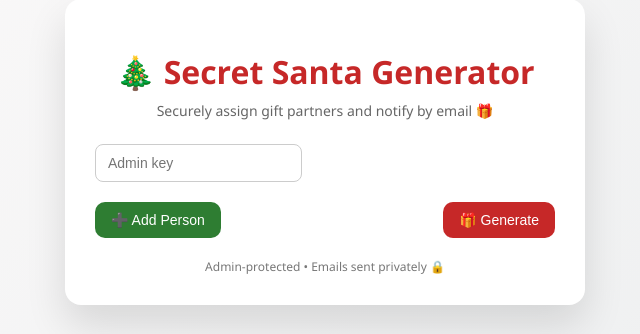
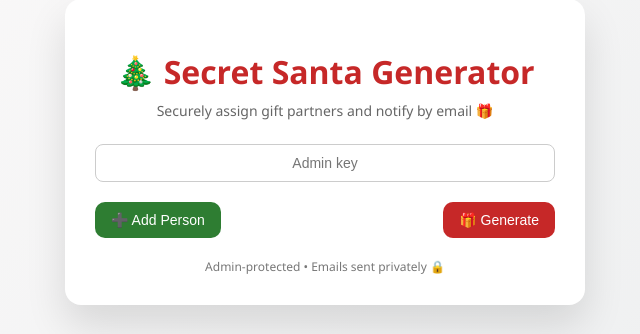
Before and after one commit to Debranjan11/secret-santa, a Flask app: page / in a window 1280 px wide. Shown: the part 248-582 px from the top of the page, without its empty margins (315-955 px from the left). Run offline with Flask 3, Linux system fonts and the light colour scheme.

Commit message:
added style for admin

```diff
--- a/static/style.css
+++ b/static/style.css
@@ -60,6 +60,25 @@
   outline: none;
   border-color: var(--secondary);
 }
+.admin-box {
+  margin-top: 16px;
+  display: flex;
+  justify-content: center;
+}
+
+.admin-box input {
+  width: 60%;
+  padding: 10px 12px;
+  border-radius: 8px;
+  border: 1px solid #ccc;
+  font-size: 14px;
+  text-align: center;
+}
+
+.admin-box input:focus {
+  outline: none;
+  border-color: #c62828;
+}
 
 .actions {
   display: flex;
```
